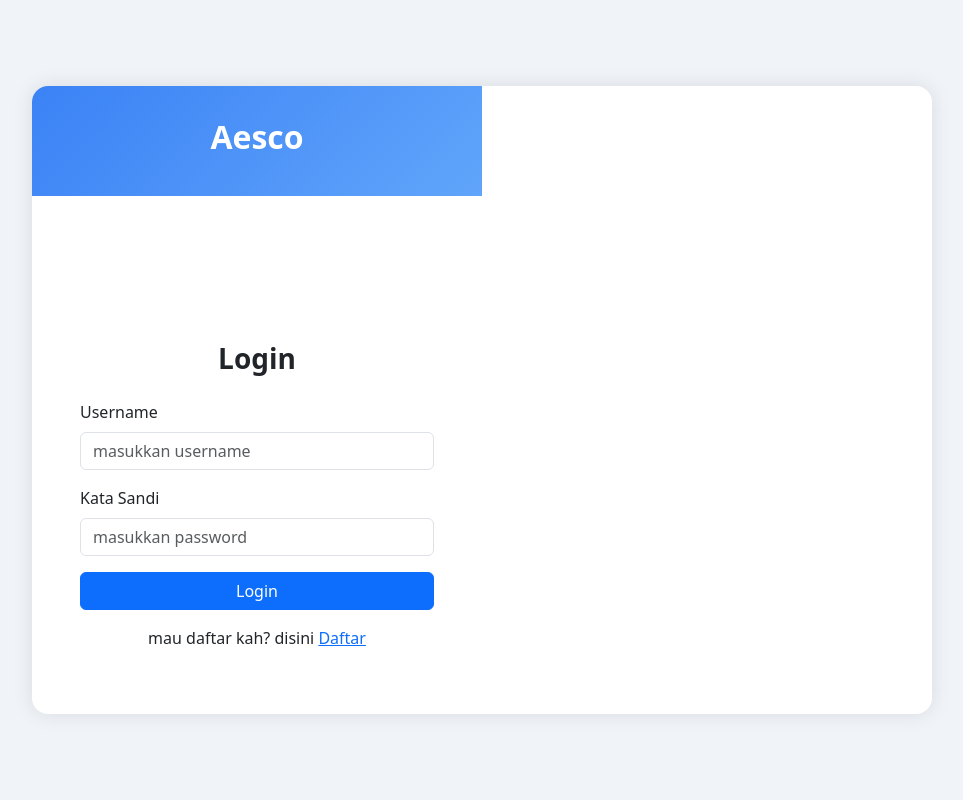
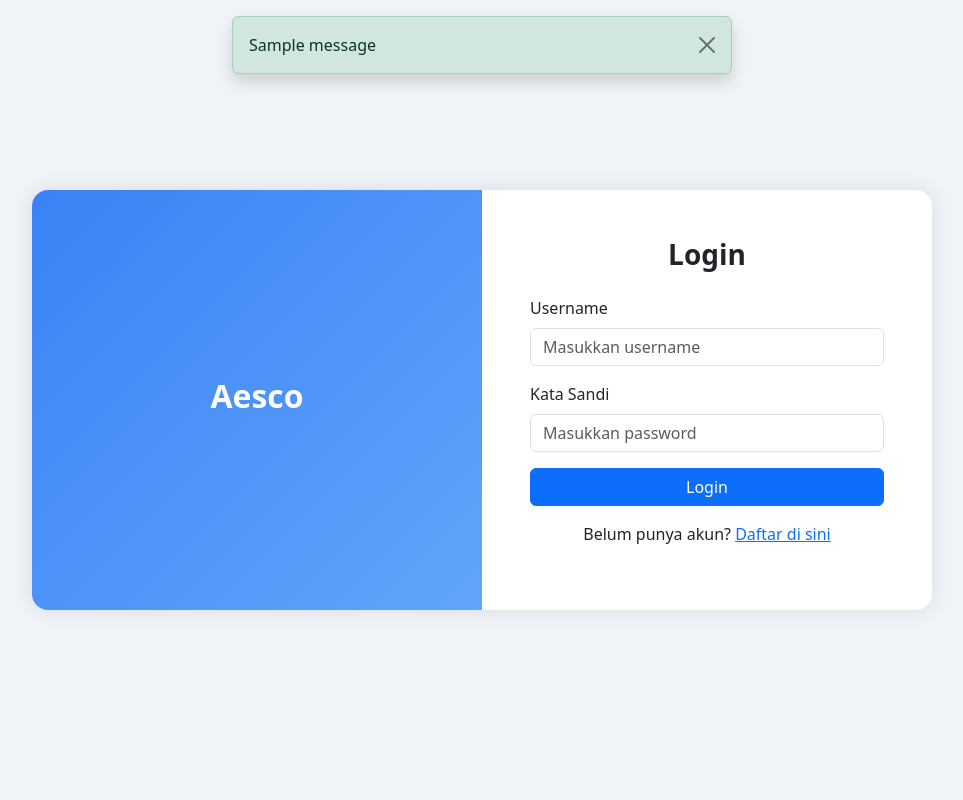
Before and after one commit to b4its/aesco, a Django app: page / in a window 1280 px wide. Shown: the whole page, without its empty margins (158-1121 px from the left). Run offline with Django 5.2, Linux system fonts and the light colour scheme; one stand-in notice (Sample message) is shown.

Commit message:
style: memperbaiki layout dari tampilan login

```diff
--- a/authenticate/templates/login.html
+++ b/authenticate/templates/login.html
@@ -1,14 +1,25 @@
 {% load static %}
+<!DOCTYPE html>
 <html lang="en">
   <head>
     <meta charset="utf-8" />
     <meta name="viewport" content="width=device-width, initial-scale=1" />
     <title>Login</title>
-    <link href="https://cdn.jsdelivr.net/npm/bootstrap@5.3.6/dist/css/bootstrap.min.css" rel="stylesheet" integrity="sha384-4Q6Gf2aSP4eDXB8Miphtr37CMZZQ5oXLH2yaXMJ2w8e2ZtHTl7GptT4jmndRuHDT" crossorigin="anonymous" />
+
+    <!-- Bootstrap CSS -->
+    <link href="https://cdn.jsdelivr.net/npm/bootstrap@5.3.6/dist/css/bootstrap.min.css" rel="stylesheet" />
+
+    <!-- AOS Animation -->
+    <link href="https://cdn.jsdelivr.net/npm/aos@2.3.4/dist/aos.css" rel="stylesheet">
+
+    <!-- Bootstrap Icons -->
+    <link rel="stylesheet" href="https://cdn.jsdelivr.net/npm/bootstrap-icons@1.13.1/font/bootstrap-icons.min.css" />
+
     <style>
       body {
         background: #f0f4f8;
       }
+
       .login-container {
         max-width: 900px;
         background: white;
@@ -16,67 +27,101 @@
         box-shadow: 0 0 20px rgba(0, 0, 0, 0.1);
         overflow: hidden;
       }
+
       .bg-illustration {
         background: linear-gradient(135deg, #3b82f6, #60a5fa);
         color: white;
         padding: 2rem;
       }
+
+      .message-container {
+        position: absolute;
+        top: 1rem;
+        left: 50%;
+        transform: translateX(-50%);
+        width: 100%;
+        max-width: 500px;
+        z-index: 9999;
+      }
     </style>
-    <link href="https://cdn.jsdelivr.net/npm/aos@2.3.4/dist/aos.css" rel="stylesheet">
   </head>
   <body>
-    <div class="container d-flex justify-content-center align-items-center vh-100">
+    <div class="container d-flex justify-content-center align-items-center vh-100 position-relative">
+      <!-- Alert Messages -->
+      {% if messages %}
+      <div class="message-container">
+        {% for message in messages %}
+        <div
+          class="alert alert-{{ message.tags }} alert-dismissible fade show shadow"
+          role="alert"
+          data-aos="fade-up"
+          data-aos-delay="200"
+          data-aos-duration="1000"
+        >
+          {{ message }}
+          <button type="button" class="btn-close" data-bs-dismiss="alert" aria-label="Close"></button>
+        </div>
+        {% endfor %}
+      </div>
+      {% endif %}
+
+      <!-- Login Card -->
       <div class="row login-container w-100">
-        <div class="col-md-6 d-none d-md-flex bg-illustration flex-column justify-content-center">
-          <div class="text-center">
-            <h2 class="fw-bold">Aesco</h2>
-          </div>
+        <!-- Left Side -->
+        <div class="col-md-6 d-none d-md-flex bg-illustration flex-column justify-content-center align-items-center text-center">
+          <h2 class="fw-bold">Aesco</h2>
         </div>
-    <div class="relative mb-20">
-        {% if messages %}
-            <div class="absolute top-5 left-1/2 transform -translate-x-1/2 w-full max-w-md mb-10">
-                {% for message in messages %}
-                    <div class="alert alert-{{ message.tags }} p-4 rounded-lg shadow-lg mb-4 text-white
-                        {% if message.tags == 'error' %} bg-red-600 {% elif message.tags == 'success' %} bg-green-600 {% elif message.tags == 'info' %} bg-blue-600 {% endif %}"
-                        data-aos="fade-up" data-aos-delay="200" data-aos-duration="1000"
-                        id="alert-{{ forloop.counter }}">
-                        <div class="flex justify-between items-center">
-                            <span>{{ message }}</span>
-                        </div>
-                    </div>
-                {% endfor %}
-            </div>
-        {% endif %}
-    </div>
+
+        <!-- Right Side -->
         <div class="col-md-6 p-5">
           <h3 class="mb-4 text-center fw-bold">Login</h3>
+
           <form method="POST">
+            {% csrf_token %}
             <div class="mb-3">
               <label for="username" class="form-label">Username</label>
-              <input type="username" class="form-control" id="username" placeholder="masukkan username" name="username" required />
+              <input
+                type="text"
+                class="form-control"
+                id="username"
+                name="username"
+                placeholder="Masukkan username"
+                required
+              />
             </div>
+
             <div class="mb-3">
               <label for="password" class="form-label">Kata Sandi</label>
-              <input type="password" class="form-control" id="password" placeholder="masukkan password" name="password" required />
+              <input
+                type="password"
+                class="form-control"
+                id="password"
+                name="password"
+                placeholder="Masukkan password"
+                required
+              />
             </div>
+
             <div class="d-grid gap-2">
-                {% csrf_token %}
               <button type="submit" class="btn btn-primary">Login</button>
             </div>
           </form>
-          <div class="d-flex justify-content-center mt-3">
-              <p>mau daftar kah? disini <a href="{% url "registrationApps" %}">Daftar</a></p>
+
+          <div class="text-center mt-3">
+            <p>
+              Belum punya akun? <a href="{% url 'registrationApps' %}">Daftar di sini</a>
+            </p>
           </div>
         </div>
       </div>
     </div>
+
+    <!-- JS Libraries -->
     <script src="https://cdn.jsdelivr.net/npm/aos@2.3.4/dist/aos.js"></script>
+    <script>
+      AOS.init();
+    </script>
 
-
-
-    <script src="https://cdn.jsdelivr.net/npm/bootstrap@5.3.6/dist/js/bootstrap.bundle.min.js" integrity="sha384-j1CDi7MgGQ12Z7Qab0qlWQ/Qqz24Gc6BM0thvEMVjHnfYGF0rmFCozFSxQBxwHKO" crossorigin="anonymous"></script>
-    <script src="https://cdn.jsdelivr.net/npm/@popperjs/core@2.11.8/dist/umd/popper.min.js" integrity="sha384-I7E8VVD/ismYTF4hNIPjVp/Zjvgyol6VFvRkX/vR+Vc4jQkC+hVqc2pM8ODewa9r" crossorigin="anonymous"></script>
-    <script src="https://cdn.jsdelivr.net/npm/bootstrap@5.3.6/dist/js/bootstrap.min.js" integrity="sha384-RuyvpeZCxMJCqVUGFI0Do1mQrods/hhxYlcVfGPOfQtPJh0JCw12tUAZ/Mv10S7D" crossorigin="anonymous"></script>
-    <link rel="stylesheet" href="https://cdn.jsdelivr.net/npm/bootstrap-icons@1.13.1/font/bootstrap-icons.min.css" />
+    <script src="https://cdn.jsdelivr.net/npm/bootstrap@5.3.6/dist/js/bootstrap.bundle.min.js"></script>
   </body>
 </html>
```
Also changed, not shown: db.sqlite3.
